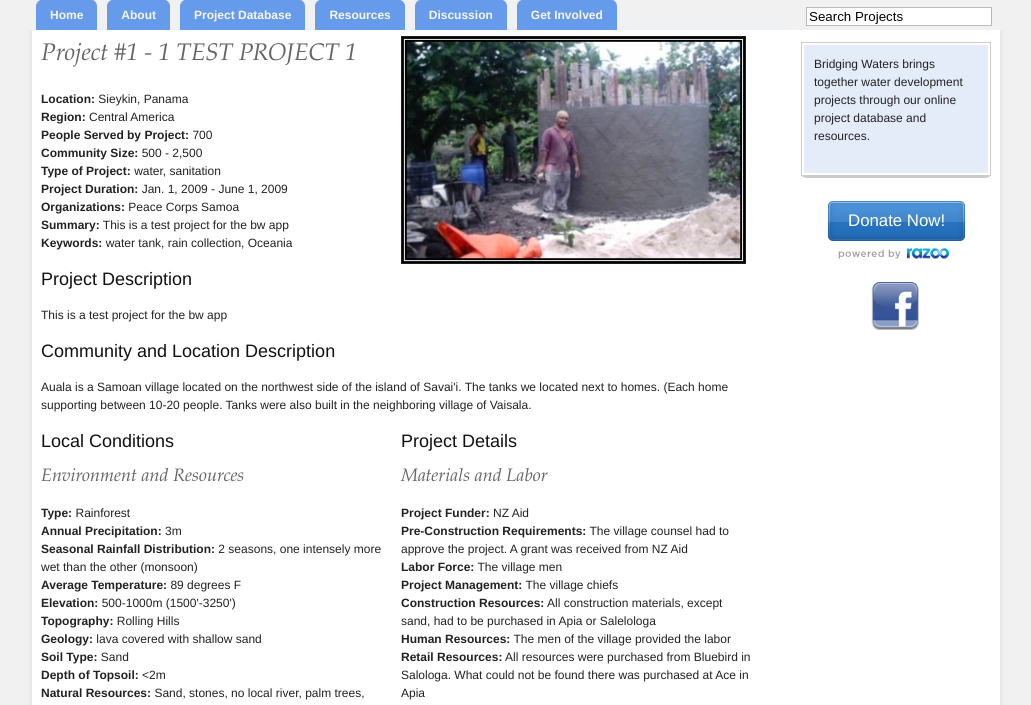
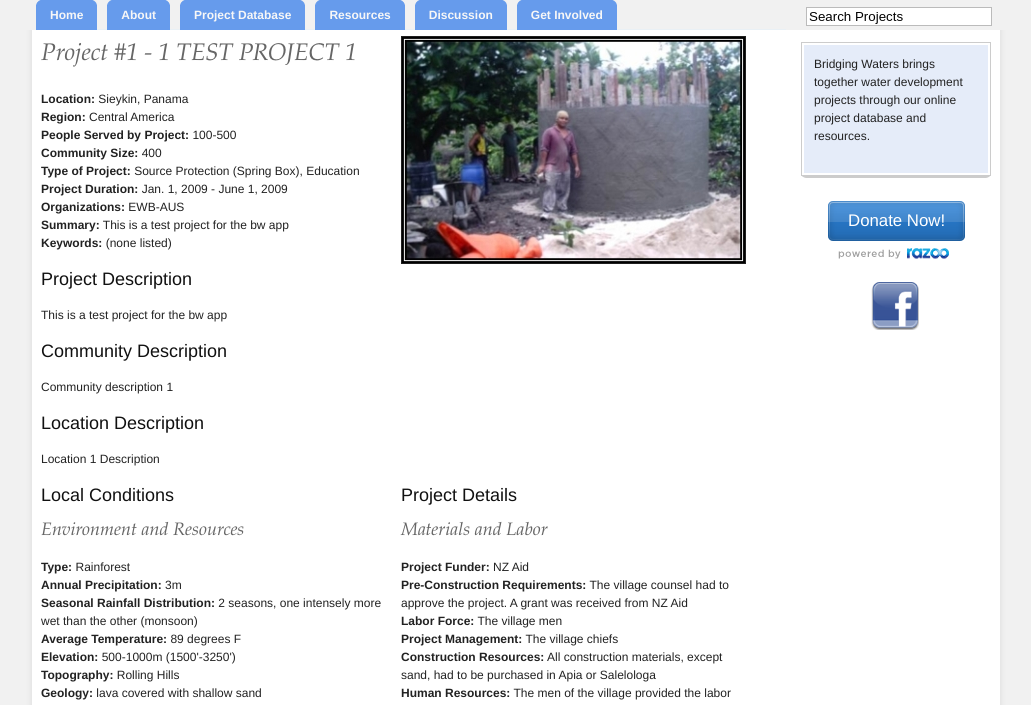
Before and after one commit to akravchenkov/BridgingWaters, a Django app: page /bw/project/1/ in a window 1280 px wide. Shown: the part 113-818 px from the top of the page, without its empty margins (124-1155 px from the left). Run offline with Django 3.2, Linux system fonts and the light colour scheme; data comes from the database, SQL or seed files in the repository; data that the repository does not hold is empty; parts of the project's set-up code (start-up, migrations or seed data) failed here and were passed over.

Commit message:
removed onetoone relationships

```diff
--- a/BridgingWaters/bwapp/fixtures/initial_data.yaml
+++ b/BridgingWaters/bwapp/fixtures/initial_data.yaml
@@ -39,6 +39,7 @@
     region: 3
     topography: 3
     elevation: 2
+    description: Location 1 Description
     project: 1
 
 - model: bwapp.Location
@@ -51,6 +52,7 @@
     region: 2
     topography: 4
     elevation: 5
+    description: Location 2 Description
     project: 2
 
 #----------------------------------------
--- a/BridgingWaters/bwapp/models.py
+++ b/BridgingWaters/bwapp/models.py
@@ -156,7 +156,7 @@ class GeoConditions(models.Model):
     hit_water_table = models.BooleanField()
     geo_impact = models.TextField(
         verbose_name="Impact of Geological Conditions", null=True, blank=True)
-    project = models.OneToOneField(Project, unique=True)
+    project = models.ForeignKey(Project, unique=True)
 
     def __unicode__(self):
         return "%s - %s" % (self.id, self.soil_type)
@@ -174,7 +174,8 @@ class Location(models.Model):
     region = models.ForeignKey(CodeRegion)
     elevation = models.ForeignKey(CodeElevation)
     topography = models.ForeignKey(CodeTopography)
-    project = models.OneToOneField(Project, unique=True)
+    description = models.TextField(null=True, blank=True)
+    project = models.ForeignKey(Project, unique=True)
 
     def __unicode__(self):
         return "%s - %s (%s)" % (self.id, self.name, self.country)
@@ -187,7 +188,7 @@ class CommunityInfo(models.Model):
     community_size = models.PositiveIntegerField()
     water_mgmt_level = models.ForeignKey('CodeWaterMgmtLevel',
                                          verbose_name="Water Management Level")
-    project = models.OneToOneField(Project, unique=True)
+    project = models.ForeignKey(Project, unique=True)
 
     def __unicode__(self):
         return "%s - Served: %s | Size: %s" % (self.id,
@@ -204,7 +205,7 @@ class Climate(models.Model):
     has_rainy_season = models.BooleanField()
     rainy_months = models.CommaSeparatedIntegerField(max_length=12,
                                                      null=True, blank=True)
-    project = models.OneToOneField(Project, unique=True)
+    project = models.ForeignKey(Project, unique=True)
 
     def __unicode__(self):
         return "%s - %s | %s Precipitation" % (self.id,
--- a/BridgingWaters/bwapp/views.py
+++ b/BridgingWaters/bwapp/views.py
@@ -1,17 +1,26 @@
+import bwapp.models
+
 from django.shortcuts import render, get_object_or_404, get_list_or_404
-from bwapp.models import NewsUpdate, FeaturedProject, Project
 from random import choice
 
 def index(request):
-    latest_news_list = NewsUpdate.objects.all().order_by('-created')[:5]
-    featured_proj_list = FeaturedProject.objects.all()
-    rand_feat_proj = choice(featured_proj_list)
+    latest_news_list = \
+        bwapp.models.NewsUpdate.objects.all().order_by('-created')[:5]
+    featured_proj_list = bwapp.models.FeaturedProject.objects.all()
+    feat_proj = choice(featured_proj_list)
+    loc = feat_proj.project.location_set.all()[0]
     return render(request, 'bwapp/index.html', {
         'latest_news_list':latest_news_list,
-        'rand_feat_proj':rand_feat_proj
+        'feat_proj':feat_proj,
+        'loc':loc
         })
 
 def project_detail(request, project_id):
-    p = get_object_or_404(Project, pk=project_id)
-    return render(request, 'bwapp/project_detail.html',
-                  {'project':p})
+    p = get_object_or_404(bwapp.models.Project, pk=project_id)
+    comm_info = p.communityinfo_set.all()[0]
+    loc = p.location_set.all()[0]
+    return render(request, 'bwapp/project_detail.html',{
+        'p': p,
+        'comm_info': comm_info,
+        'loc': loc
+        })
--- a/templates/base.html
+++ b/templates/base.html
@@ -62,27 +62,27 @@
     <div id="nav" class="">
         <ul class="tab">
             <li>
-                <a href="index.html" id="first"><span>Home</span></a>
+                <a href="/bw/" id="first"><span>Home</span></a>
             </li>
 
             <li>
-                <a href="about.html"><span>About</span></a>
+                <a href="/bw/about/"><span>About</span></a>
             </li>
 
             <li>
-                <a href="project_db.html"><span>Project Database</span></a>
+                <a href="/bw/projects/"><span>Project Database</span></a>
             </li>
 
             <li>
-                <a href="resources.html"><span>Resources</span></a>
+                <a href="/bw/resources/"><span>Resources</span></a>
             </li>
 
             <li>
-                <a href="discussion.html"><span>Discussion</span></a>
+                <a href="/bw/discussion/"><span>Discussion</span></a>
             </li>
 
             <li>
-                <a href="get_involved.html"><span>Get Involved</span></a>
+                <a href="/bw/get_involved/"><span>Get Involved</span></a>
             </li>
         </ul>
         <div id="form">
--- a/templates/bwapp/project_detail.html
+++ b/templates/bwapp/project_detail.html
@@ -1,22 +1,28 @@
 {% extends "base.html" %}
 
 {% block page_title %}
-Project #{{project.id}} - {{project.title}}
+Project #{{p.id}} - {{p.title}}
 {% endblock %}
 
 {% block content %}
 <div class="column span-9">
-    <h2 class="alt">Project #{{project.id}} - {{project.title}}</h2>
+    <h2 class="alt">Project #{{p.id}} - {{p.title}}</h2>
     <p>
-	<strong>Location:</strong> {{project.location.name}}, {{project.location.country}}<br/>
-	<strong>Region:</strong> {{project.location.region.value}}<br/>
-	<strong>People Served by Project:</strong> 700<br/>
-	<strong>Community Size:</strong> 500 - 2,500<br/>
-	<strong>Type of Project:</strong> water, sanitation<br/>
-	<strong>Project Duration:</strong> {{project.start_date}} - {{project.end_date}}<br/>
-	<strong>Organizations:</strong> Peace Corps Samoa<br/>
-	<strong>Summary:</strong> {{project.description}}<br/>
-	<strong>Keywords:</strong> water tank, rain collection, Oceania<br/>
+        <strong>Location:</strong> {{loc.name}}, {{loc.country}}<br/>
+        <strong>Region:</strong> {{loc.region.value}}<br/>
+        <strong>People Served by Project:</strong> {{comm_info.num_ppl_served.value}}<br/>
+        <strong>Community Size:</strong> {{comm_info.community_size}}<br/>
+        <strong>Type of Project:</strong> {{p.proj_types.all|join:", "}}<br/>
+        <strong>Project Duration:</strong> {{p.start_date}} - {{p.end_date}}<br/>
+        <strong>Organizations:</strong> {{p.organizations.all|join:", "}}<br/>
+        <strong>Summary:</strong> {{p.description}}<br/>
+        <strong>Keywords:</strong>
+	    {% if p.keywords.all %}
+		{{p.keywords.all|join:", "}}
+	    {% else %}
+	        (none listed)
+	    {% endif %}
+	    <br/>
     </p>
 </div>
 <div class="span-9 last">
@@ -24,9 +30,11 @@ Project #{{project.id}} - {{project.title}}
 </div>
 <div class="column span-18 last">
     <h3>Project Description</h3>
-    <p>{{project.description}}</p>
-    <h3>Community and Location Description</h3>
-    <p>Auala is a Samoan village located on the northwest side of the island of Savai'i. The tanks we located next to homes. (Each home supporting between 10-20 people.  Tanks were also built in the neighboring village of Vaisala.</p>
+    <p>{{p.description}}</p>
+    <h3>Community Description</h3>
+    <p>{{comm_info.description}}</p>
+    <h3>Location Description</h3>
+    <p>{{loc.description}}</p>
 </div>
 
 <div class="column span-9">
@@ -36,8 +44,8 @@ Project #{{project.id}} - {{project.title}}
     <strong>Annual Precipitation:</strong> 3m<br/>
     <strong>Seasonal Rainfall Distribution:</strong> 2 seasons, one intensely more wet than the other (monsoon)<br/>
     <strong>Average Temperature:</strong> 89 degrees F<br/>
-    <strong>Elevation:</strong> {{project.location.elevation.value}}<br/>
-    <strong>Topography:</strong> {{project.location.topography.value}}<br/>
+    <strong>Elevation:</strong> {{loc.elevation.value}}<br/>
+    <strong>Topography:</strong> {{loc.topography.value}}<br/>
     <strong>Geology:</strong> lava covered with shallow sand<br/>
     <strong>Soil Type:</strong> Sand<br/>
     <strong>Depth of Topsoil:</strong> <2m<br/>
```
Also changed, not shown: templates/bwapp/index.html (+16 -10 lines), bw.db.
